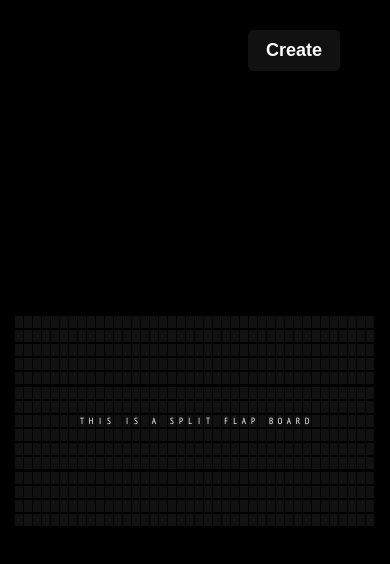
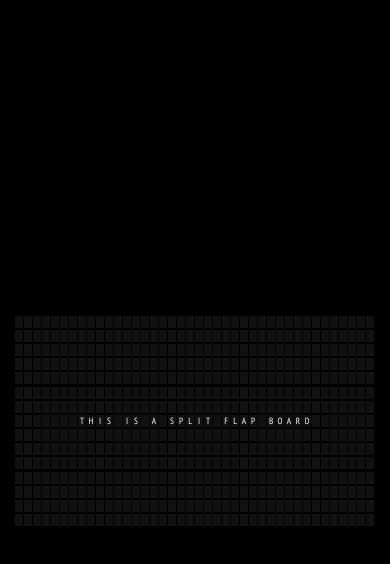
Before and after one commit to luketmillar/luketmillar.com, a React (Create React App) app: page /project/split-flap in a window 390 px wide. Shown: the top 564 px of the page. Built offline with nearby package versions, Linux system fonts and the light colour scheme.

Commit message:
Disable create on mobile

```diff
--- a/src/projects/marquee/index.tsx
+++ b/src/projects/marquee/index.tsx
@@ -4,13 +4,15 @@ import Creator from './Creator'
 import Board from './Board'
 import { getRandomLayout, Layout } from './layout'
 import { useWindowSize } from './ResizeListener'
-import startData, { layout4 } from './startLayoutData'
+import { desktopStartData, mobileStartData, layout4 } from './startLayoutData'
 import moment from 'moment'
 import Button from './Creator/Button'
 
 const Marquee = () => {
     const history = useHistory()
-    const [layouts, setLayouts] = React.useState<Layout[]>(startData)
+    const windowSize = useWindowSize()
+    const wideScreen = windowSize.width > 900
+    const [layouts, setLayouts] = React.useState<Layout[]>(wideScreen ? desktopStartData : mobileStartData)
     const [index, setIndex] = React.useState(-1)
     const nextMessage = (delay = 2000) => {
         window.setTimeout(() => {
@@ -40,16 +42,16 @@ const Marquee = () => {
         const time = moment().format('LT')
         layout = layout.map(line => line.replace('10:30 PM', time.length === 8 ? time : `0${time}`))
     }
-    const windowSize = useWindowSize()
+
     const boardSize = React.useMemo(() => ({ width: windowSize.width - 20, height: windowSize.height - 200 }), [windowSize])
-    const isDemoData = startData === layouts
+    const isDemoData = desktopStartData === layouts || mobileStartData === layouts
     return <Switch>
         <Route path="/project/split-flap/create">
             <Creator onCreate={onCreate} initialLayouts={isDemoData ? undefined : layouts} />
         </Route>
         <Route>
             <div style={{ display: 'flex', alignItems: 'center', justifyContent: 'center', height: '100vh' }}>
-                <div style={{ position: 'absolute', top: 30, right: 50 }}><Button onClick={() => history.push('/project/split-flap/create')}>{isDemoData ? 'Create' : 'Edit'}</Button></div>
+                {wideScreen && <div style={{ position: 'absolute', top: 30, right: 50 }}><Button onClick={() => history.push('/project/split-flap/create')}>{isDemoData ? 'Create' : 'Edit'}</Button></div>}
                 <Board messageLayout={layout} onComplete={nextMessage} screenSize={boardSize} />
                 {/* <CreateButton to="/project/split-flap/create">Create</CreateButton> */}
             </div>
--- a/src/projects/marquee/startLayoutData.ts
+++ b/src/projects/marquee/startLayoutData.ts
@@ -16,7 +16,6 @@ const layout1 = (
         "                                        ",
         "                                        "]
 )
-
 const layout2 = (
     [
         "                                        ",
@@ -26,8 +25,8 @@ const layout2 = (
         "                                        ",
         "                                        ",
         "                                        ",
-        "       AND THEY LOOK FREAKIN' RAD       ",
-        "                                        ",
+        "            YOU CAN PICK THE            ",
+        "          MESSAGES TO DISPLAY           ",
         "                                        ",
         "                                        ",
         "                                        ",
@@ -44,9 +43,28 @@ const layout3 = (
         "                                        ",
         "                                        ",
         "                                        ",
-        "            YOU CAN COME MAKE           ",
         "                                        ",
-        "                YOUR OWN                ",
+        "       AND IT WILL CYCLE THROUGH        ",
+        "                                        ",
+        "                                        ",
+        "                                        ",
+        "                                        ",
+        "                                        ",
+        "                                        ",
+        "                                        "
+    ]
+)
+const layout35 = (
+    [
+        "                                        ",
+        "                                        ",
+        "                                        ",
+        "                                        ",
+        "                                        ",
+        "                                        ",
+        "                                        ",
+        "      GO AHEAD AND MAKE YOUR OWN        ",
+        "                                        ",
         "                                        ",
         "                                        ",
         "                                        ",
@@ -94,5 +112,5 @@ const layout5 = (
     ]
 )
 
-const startData = [layout1, layout2, layout3, layout4, layout5]
-export default startData
+export const desktopStartData = [layout1, layout2, layout3, layout35, layout4, layout5]
+export const mobileStartData = [layout1, layout2, layout3, layout4, layout5]
```
